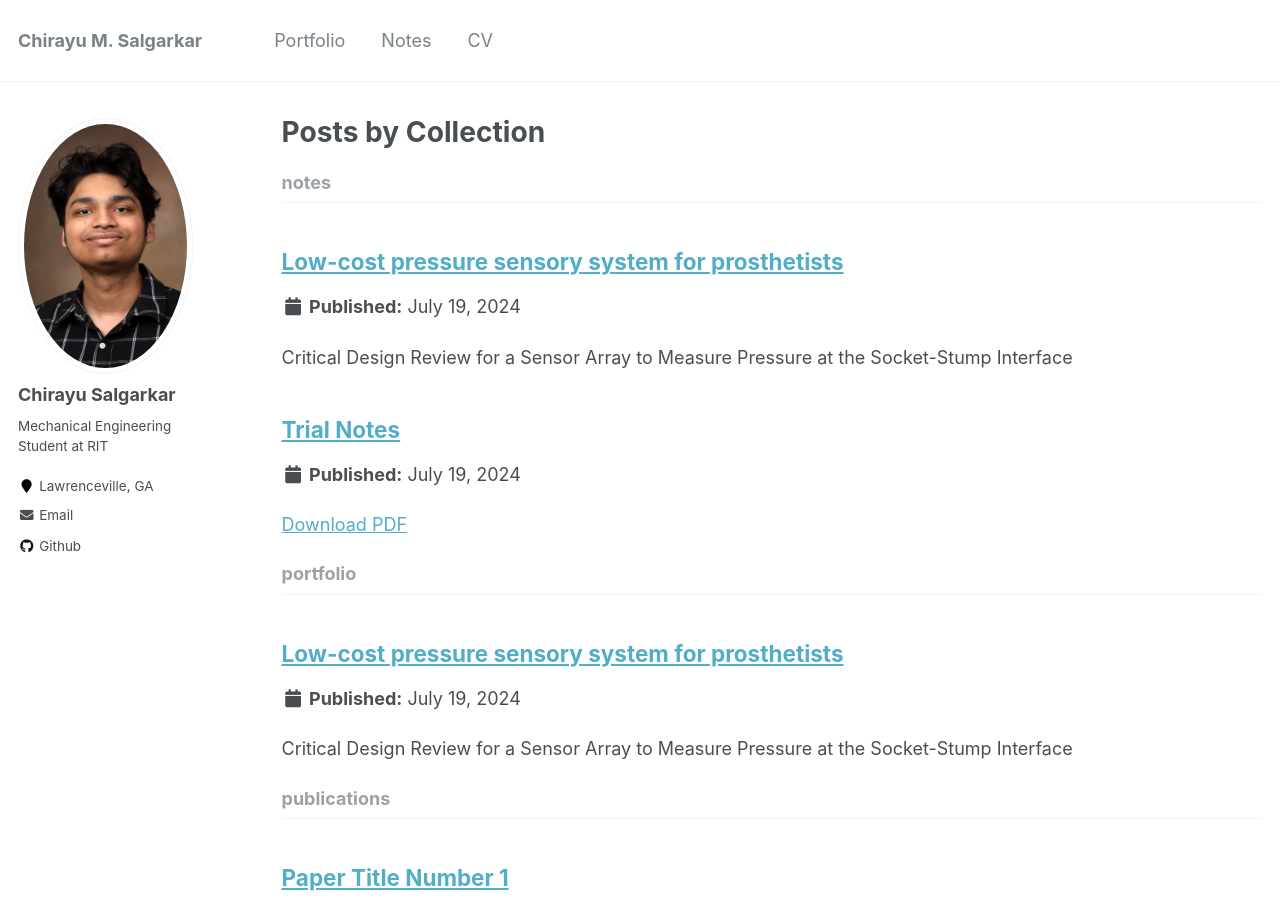
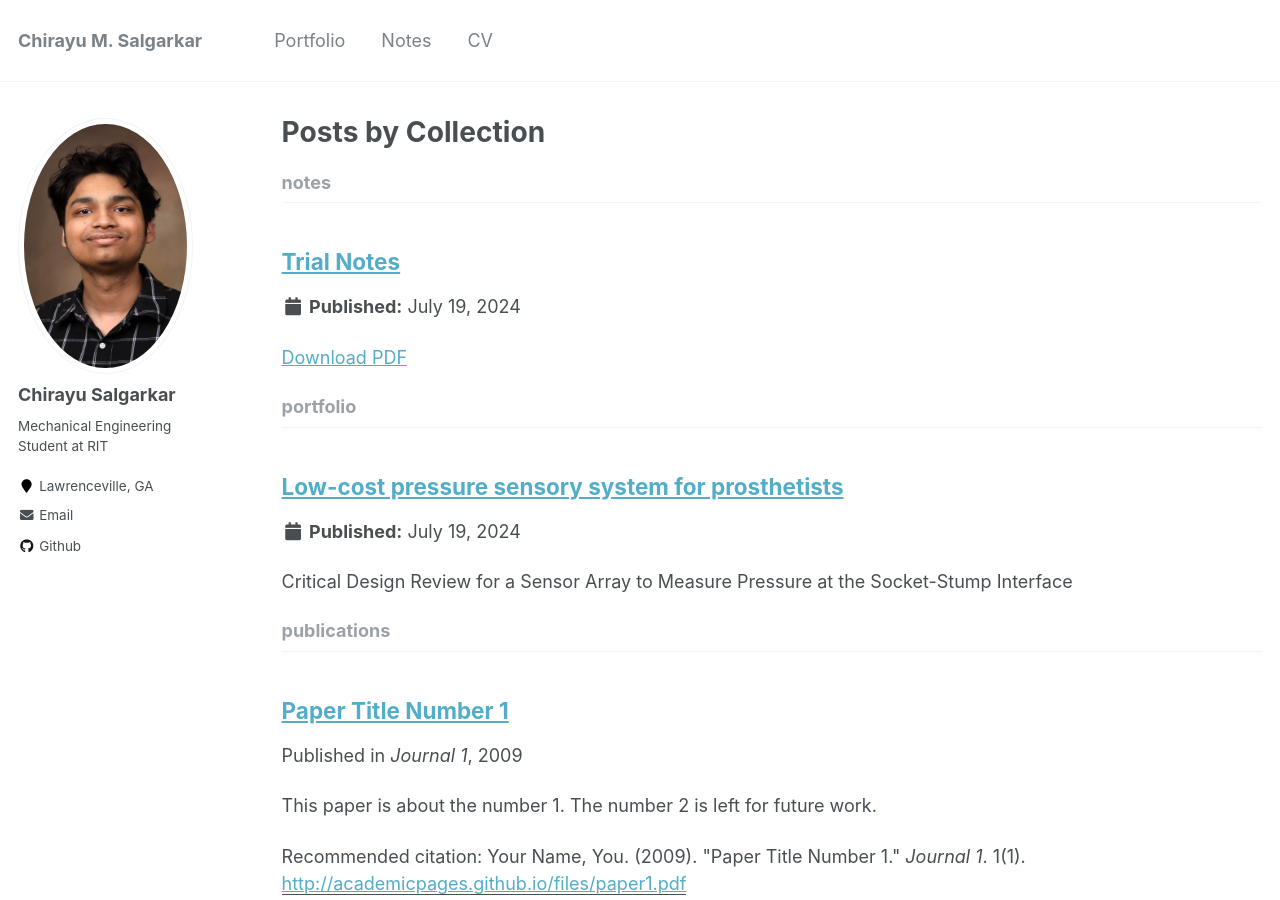
Before and after one commit to ChirayuSalgarkar/ChirayuSalgarkar.github.io, a Jekyll site: the page built from _pages/collection-archive.html, in a window 1280 px wide and 900 px high. Built offline with Jekyll 4.4.1, drawn with Linux system fonts in a browser that asks for light colours.

Commit message:
bandaid on a bullet wound

```diff
--- a/_notes/Paper1.md
+++ /dev/null
@@ -1,7 +0,0 @@
----
-title: "Low-cost pressure sensory system for prosthetists"
-excerpt: "Critical Design Review for a Sensor Array to Measure Pressure at the Socket-Stump Interface"
-collection: notes
----
-Joint work with Samuel Johnson and Payton McGraw. Supervised by Dr. Ha Van Vo, all of Mercer University.
-[Download paper here](http://ChirayuSalgarkar.github.io/files/CDRJohnsonMcGrawSalgarkar.pdf)
```
Also changed, not shown: _notes/math/trial.md (+1 -1 lines), 1 other file.
